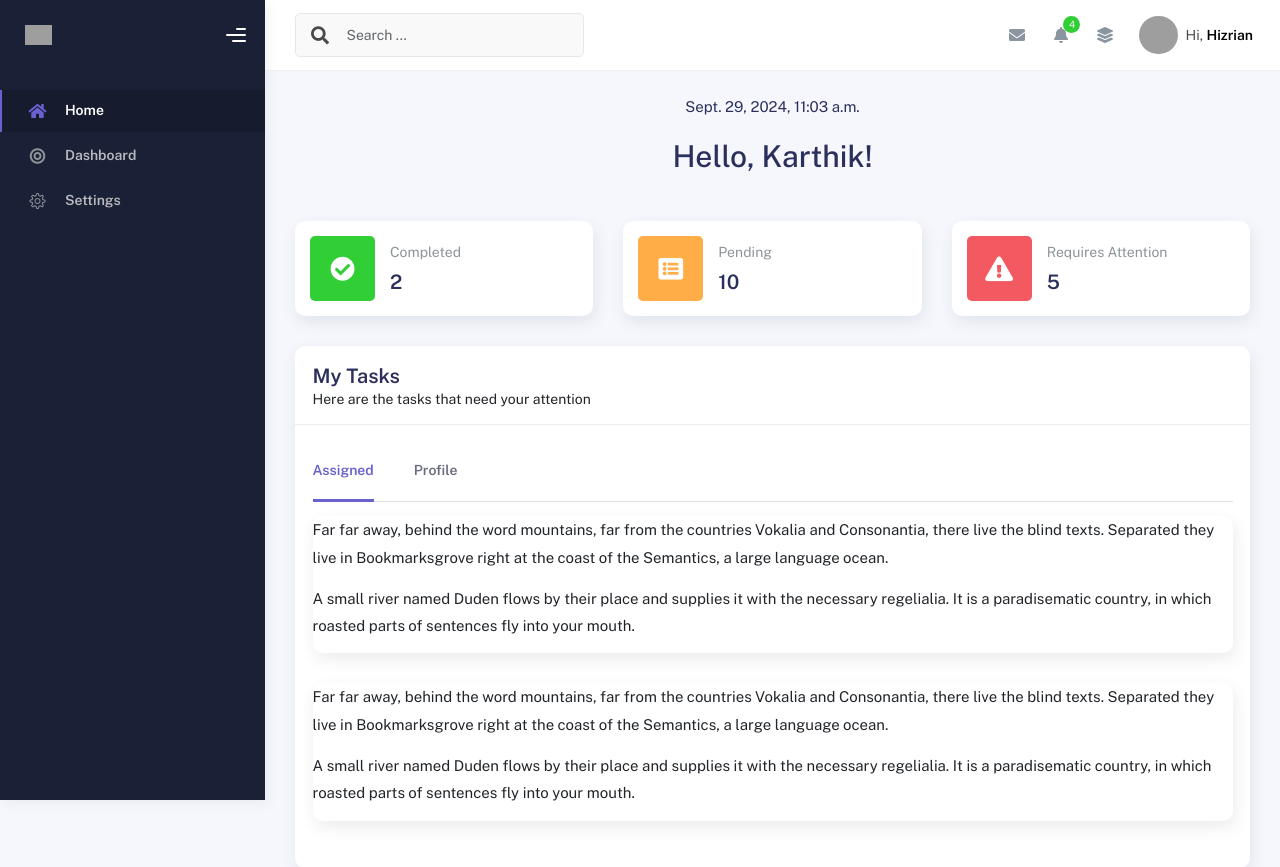
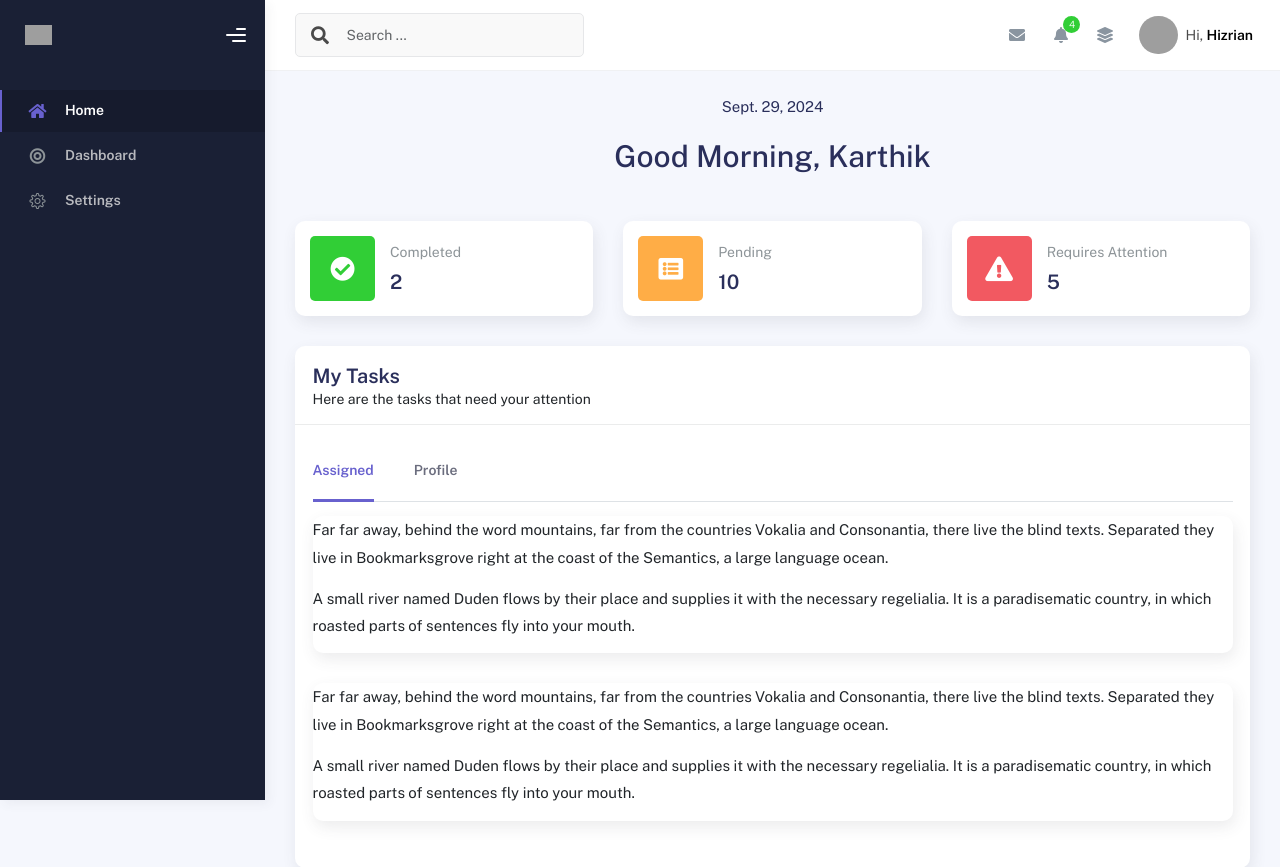
Before and after one commit to karthikmprakash/enterprise-kpi-tracker, a Django app: page / in a window 1280 px wide. Shown: the top 867 px of the page. Run offline with Django 5.2, Linux system fonts and the light colour scheme; some libraries are stand-ins or nearby versions; grey boxes are pictures that could not be loaded.

Commit message:
added personalized greeting

```diff
--- a/main_app/templates/home.html
+++ b/main_app/templates/home.html
@@ -1,6 +1,6 @@
 {% extends 'base.html' %} {% block content %}
 <p class="text-center">{{date}}</p>
-<h1 class="text-center mb-5">Hello, {{username}}!</h1>
+<h1 class="text-center mb-5">{{greeting}}</h1>
 <div class="row">
   <div class="col-sm-6 col-md-4">
     <div class="card card-stats card-round">
--- /dev/null
+++ b/main_app/utils/ui_helpers.py
@@ -0,0 +1,15 @@
+import datetime
+
+
+def greeting(user_name: str):
+    currentTime = datetime.datetime.now()
+    currentTime.hour
+
+    if currentTime.hour < 12:
+        greeting_text = "Good Morning"
+    elif 12 <= currentTime.hour < 18:
+        greeting_text = "Good Afternoon"
+    else:
+        greeting_text = "Good Evening"
+
+    return f"{greeting_text}, {user_name}"
--- a/main_app/views.py
+++ b/main_app/views.py
@@ -2,12 +2,16 @@ from datetime import datetime
 
 from django.shortcuts import render
 
+from .utils.ui_helpers import greeting
+
 
 # Create your views here.
 def home(request):
+    username = "Karthik"
     data = {
-        "username": "Karthik",
-        "date": datetime.today(),
+        "greeting": greeting(user_name=username),
+        "username": username,
+        "date": datetime.today().date(),
         "tasks": {"completed": 2, "requires_attention": 5, "pending": 10},
     }
     return render(request, "home.html", context=data)
```
Also changed, not shown: main_app/utils/__init__.py (added).
